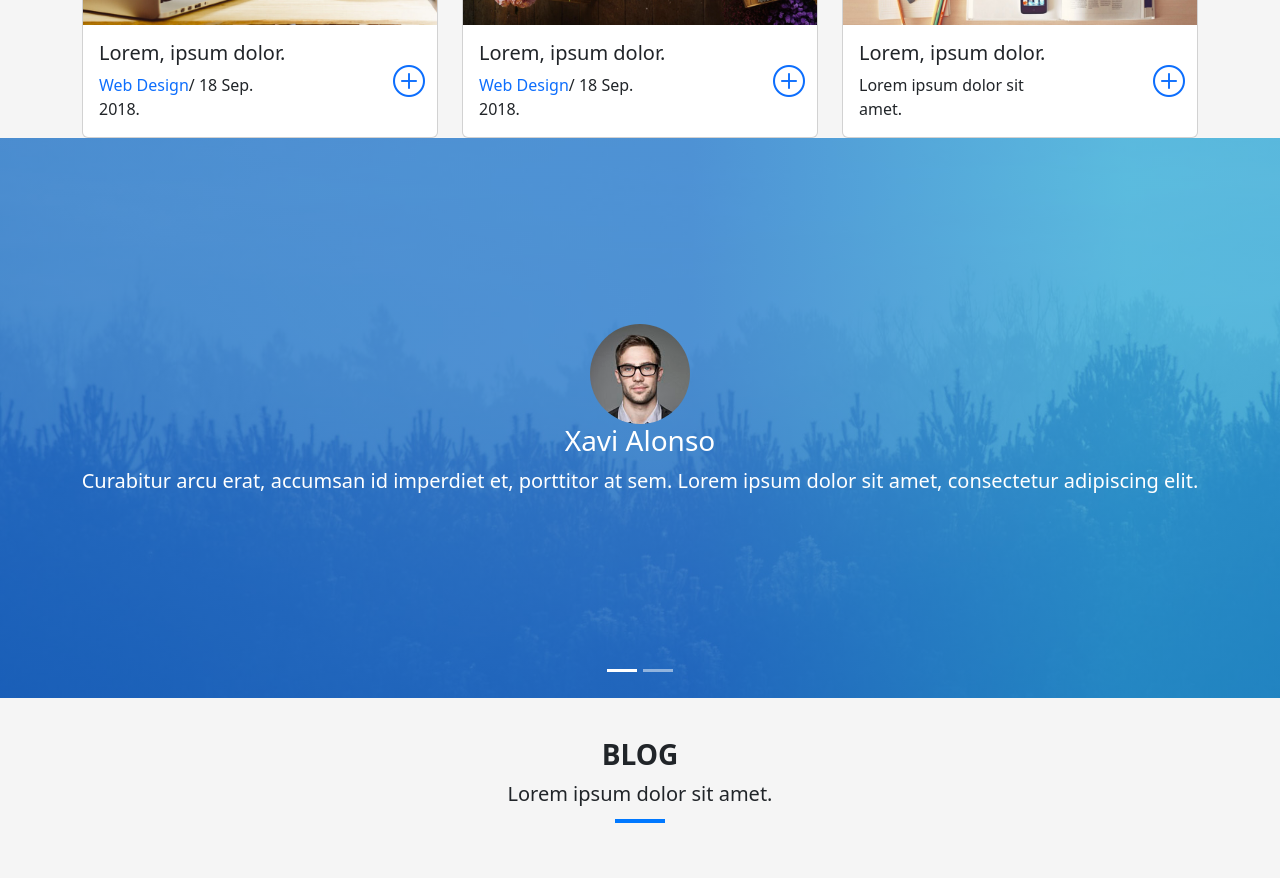
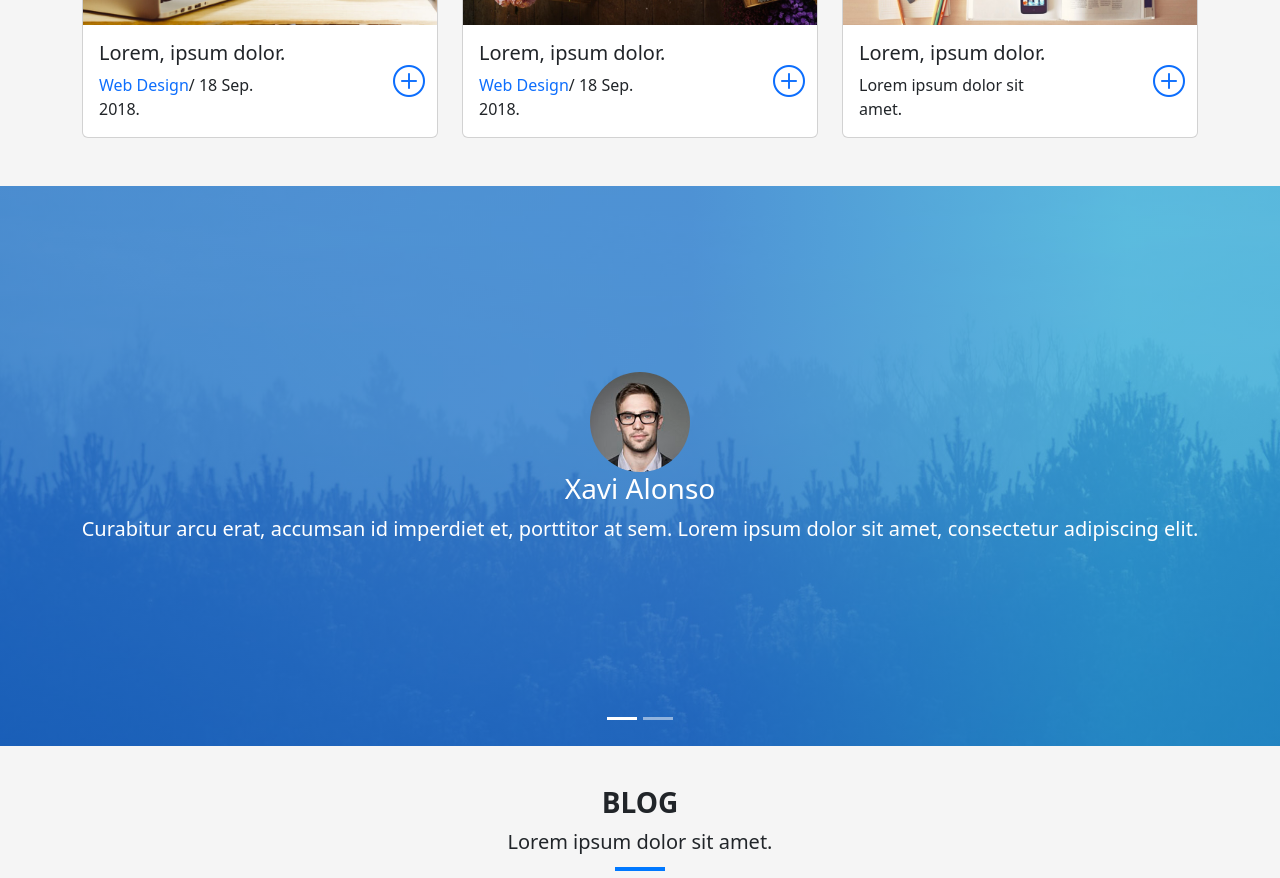
Before and after one commit to anasamer97/devfolio, a plain HTML site: page index.html in a window 1280 px wide. Shown: the part 3380-4258 px from the top of the page. Drawn offline with nearby package versions, Linux system fonts and the light colour scheme.

Commit message:
carousal section bug fix

```diff
--- a/index.html
+++ b/index.html
@@ -529,7 +529,7 @@
 
     <!-- Carousal Section -->
 
-    <div id="carouselExampleIndicators" class="carousel slide carousal-section align-items-center d-flex">
+    <div id="carouselExampleIndicators" class="carousel slide carousal-section mt-5 align-items-center d-flex">
         <div class="carousel-indicators">
             <button type="button" data-bs-target="#carouselExampleIndicators" data-bs-slide-to="0" class="active"
                 aria-current="true" aria-label="Slide 1"></button>
--- a/stylings/style.css
+++ b/stylings/style.css
@@ -203,7 +203,6 @@ textarea {
 
 
 .carousal-section {
-    background-color: #f5f5f5;
     height: 70vh;
 }
 
```
